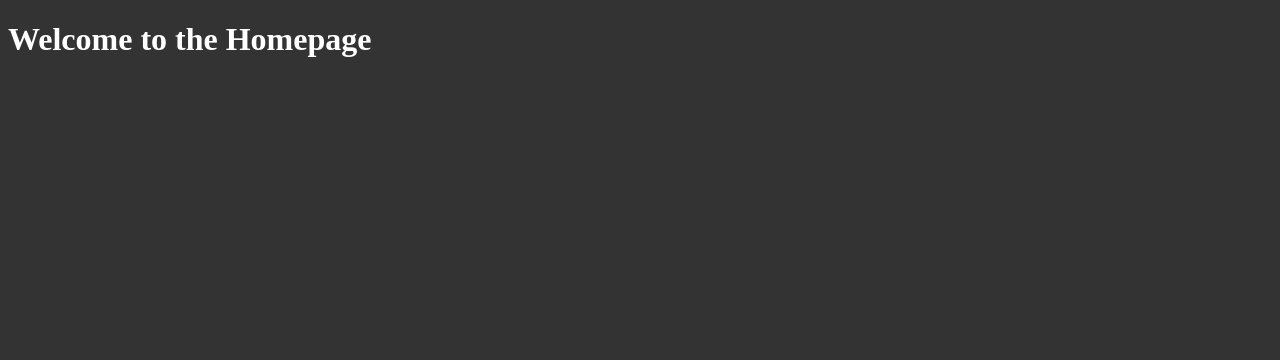
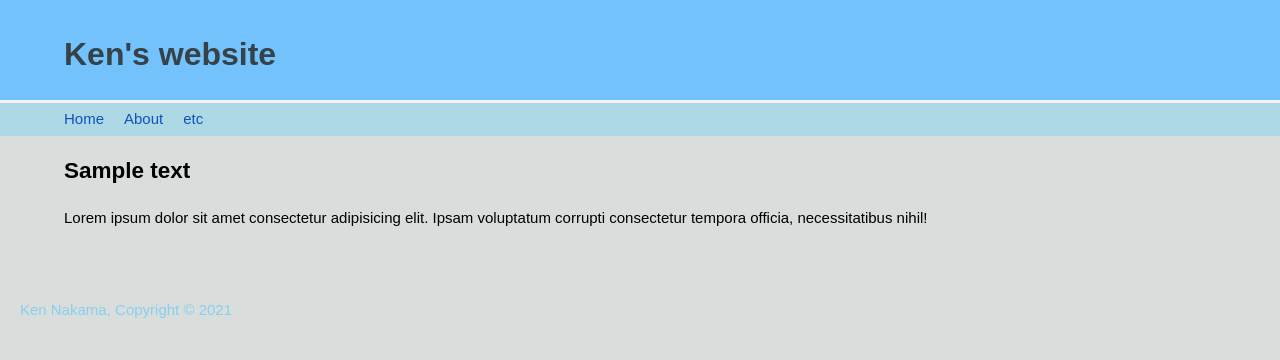
Before and after one commit to knakama0122/local_web_server, a website: page public/index.html in a window 1280 px wide. Drawn offline with Linux system fonts and the light colour scheme.

Commit message:
fix the duplicate event handlers and change the css

```diff
--- a/public/css/style.css
+++ b/public/css/style.css
@@ -1,4 +1,85 @@
-body {
-    background: #333;
-    color: #fff;
+body{
+    font-family: Arial, Helvetica, sans-serif;
+    font-size: 15px;
+    line-height: 1.5;
+    /* font: 15px/1.5 Arial, Helvetica, sans-serif; */
+
+    padding:0;
+    margin:0;
+    background-color: #d9dddc;
 }
+/*Global*/
+.container{
+    width: 90%;
+    margin: auto;
+    overflow: hidden;
+}
+
+ul{
+    margin: 0;
+    padding: 0;
+}
+
+a{
+    text-decoration: none;
+    color: #0f52ba;
+}
+
+/*Header*/
+header{
+    background: #73c2fb;
+    color: #35424a;
+    padding-top: 30px;
+    min-height: 70px;
+    border-bottom: #f4f4f4 3px solid;
+    font-size: 16px;
+}
+
+header #title{
+    float: left;
+}
+
+header #title h1{
+    margin: 0;
+}
+
+nav{
+    background: lightblue;
+}
+
+nav ul{
+    float:left;
+}
+
+nav li{
+    float: left;
+    display: inline;
+    padding: 5px 20px 5px 0px;
+}
+
+.list {
+    width: auto;
+    max-width: 500px;
+}
+
+.ken-list{
+    width: 100%;
+}
+
+#listItem{
+    width: 90%;
+    margin: 8px;
+}
+
+.textBox{
+    width: 90%;
+    margin: 8px;
+}
+
+
+/*Footer*/
+footer{
+    padding: 20px;
+    margin-top: 20px;
+    color: #89cfef;
+}
--- a/public/index.html
+++ b/public/index.html
@@ -5,9 +5,43 @@
     <meta name="viewport" content="width=device-width, initial-scale=1.0">
     <meta http-equiv="X-UA-Compatible" content="ie=edge">
     <link rel="stylesheet" href="./css/style.css">
-    <title>Homepage</title>
+    <title>Ken's Digital Playground</title>
 </head>
 <body>
-    <h1>Welcome to the Homepage</h1>
+    <header>
+        <div class="container">
+            <div id = "title">
+                <h1>Ken's website</h1>
+            </div>
+        </div>
+    </header>
+
+    <nav id = "navbar">
+        <div class="container">
+            <ul>
+                <li class = "current">
+                    <a href="index.html">Home</a>
+                </li>
+                <li>
+                    <a href="about.html">About</a>
+                </li>
+                <li>
+                    <a href="etc.html">etc</a>
+                </li>
+            </ul>
+        </div>
+    </nav>
+
+    <section id = "showcase">
+        <div class = container>
+            <h1>Sample text </h1>
+            <p>Lorem ipsum dolor sit amet consectetur adipisicing elit. Ipsam voluptatum corrupti consectetur tempora officia, necessitatibus nihil!</p>
+        </div>
+    </section>
+
+    <footer>
+        <p>Ken Nakama, Copyright &copy; 2021</p>
+    </footer>
+
 </body>
 </html>
```
Also changed, not shown: public/dynamic_list_test.html (+8 -5 lines), public/script.js (+2 -8 lines).
